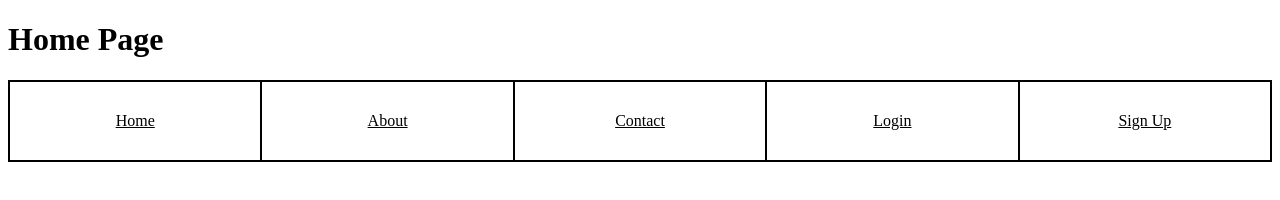
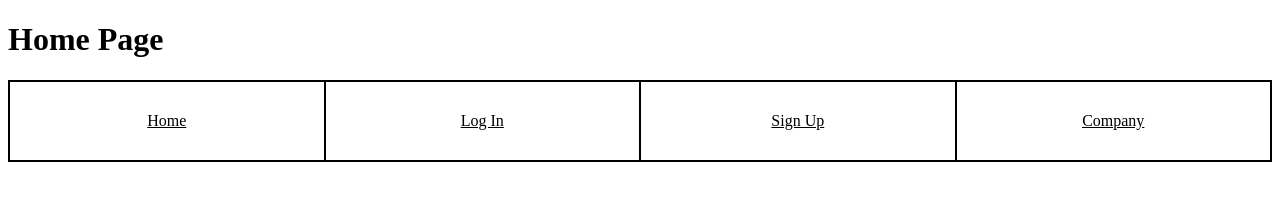
Before and after one commit to charlie-bedell/payroll-management-frontend, a plain HTML site: page index.html in a window 1280 px wide. Drawn offline with Linux system fonts and the light colour scheme.

Commit message:
move nav to main.js

```diff
--- a/index.html
+++ b/index.html
@@ -9,22 +9,13 @@
 	<body>
 		<header>
 			<h1>Home Page</h1>
-			<nav id="main-nav">
-				<ul>
-					<li><a href="index.html">Home</a></li>
-					<li><a href="about.html">About</a></li>
-					<li><a href="contact.html">Contact</a></li>
-					<li><a href="login.html">Login</a></li>
-					<li><a href="signup.html">Sign Up</a></li>
-				</ul>
-			</nav>
+			<nav id="main-nav"></nav>
 		</header>
 		<section>
-			<!-- Content for the home page -->
 		</section>
 		<footer>
-			<!-- Footer content -->
 		</footer>
+		<script src="scripts/navbar.js"></script>
 		<script src="scripts/main.js"></script>
 	</body>
 </html>
```
